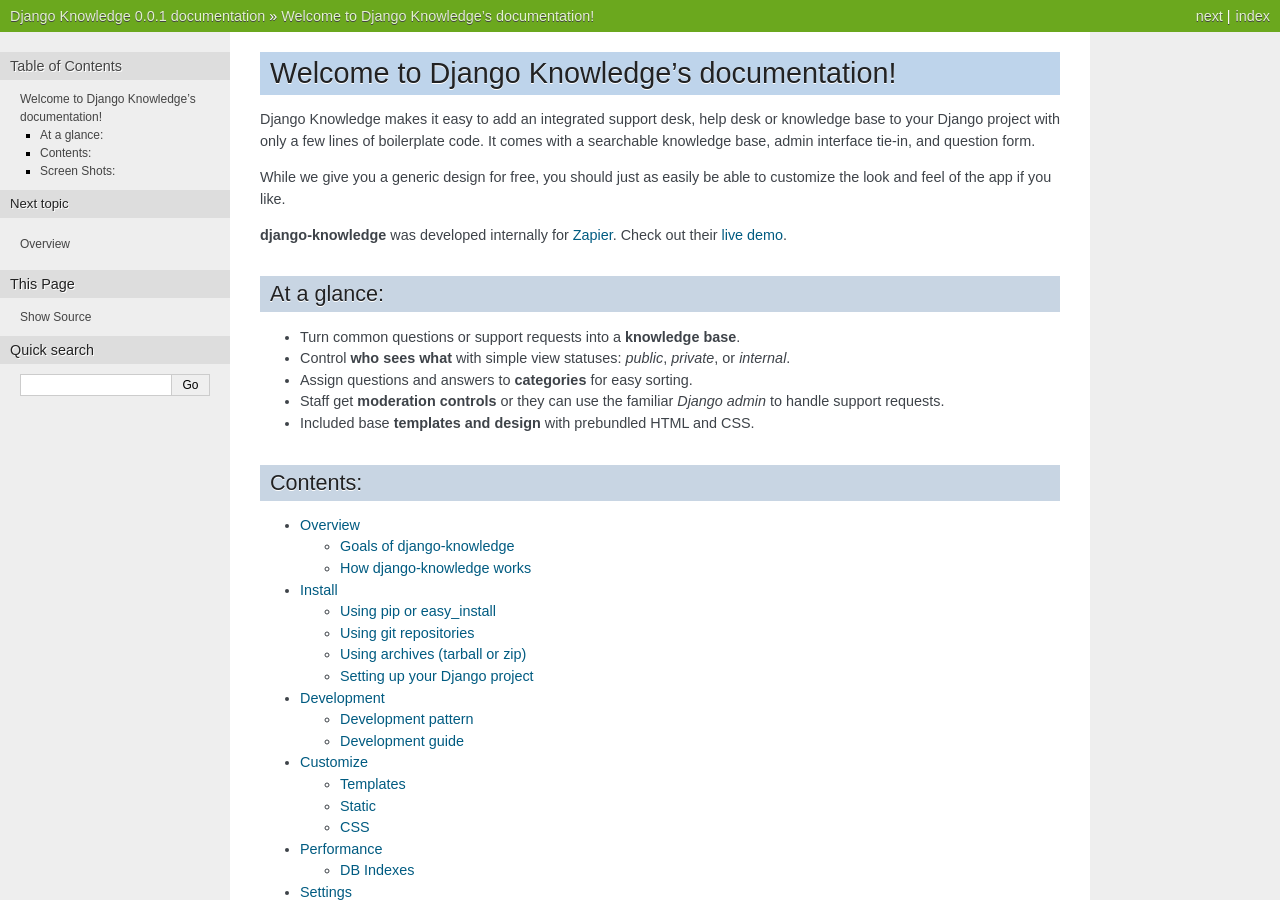
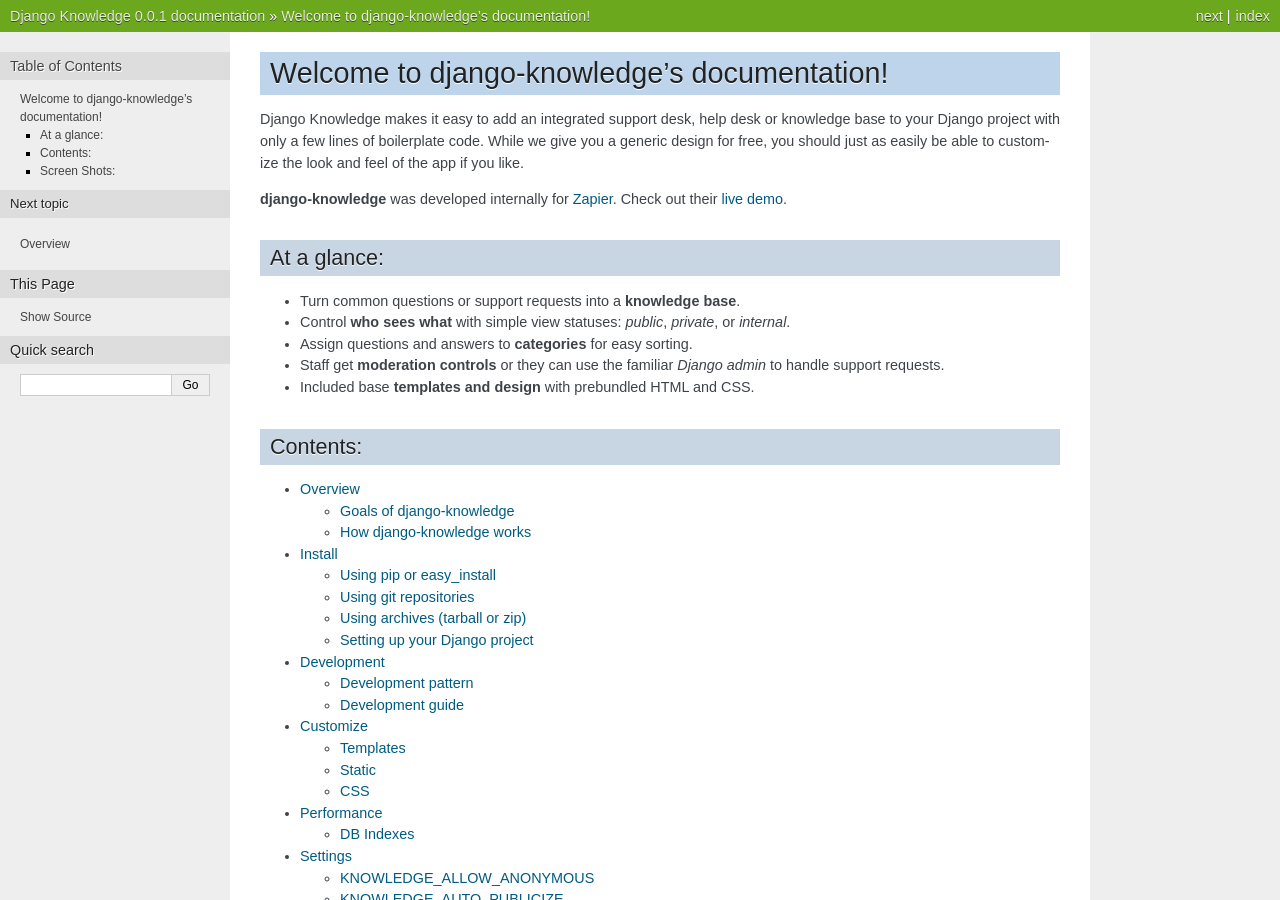
Before and after one commit to zapier/django-knowledge, a Sphinx documentation site: the page built from docs/index.rst, in a window 1280 px wide and 900 px high. Built offline with Sphinx 7.4.7, drawn with Linux system fonts in a browser that asks for light colours; pages that are not in the unit, such as notebooks, are missing from menus; some of the changed text lies outside the part shown.

Commit message:
more minor tweaks

```diff
--- a/docs/index.rst
+++ b/docs/index.rst
@@ -4,14 +4,11 @@
    contain the root `toctree` directive.
 
 
-Welcome to Django Knowledge's documentation!
+Welcome to django-knowledge's documentation!
 =======================================
 
 Django Knowledge makes it easy to add an integrated support desk, help desk or
 knowledge base to your Django project with only a few lines of boilerplate code.
-It comes with a searchable knowledge base, admin interface tie-in, and question
-form.
-
 While we give you a generic design for free, you should just as easily be able
 to customize the look and feel of the app if you like.
 
```
Also changed, not shown: README.rst (+5 -3 lines).
